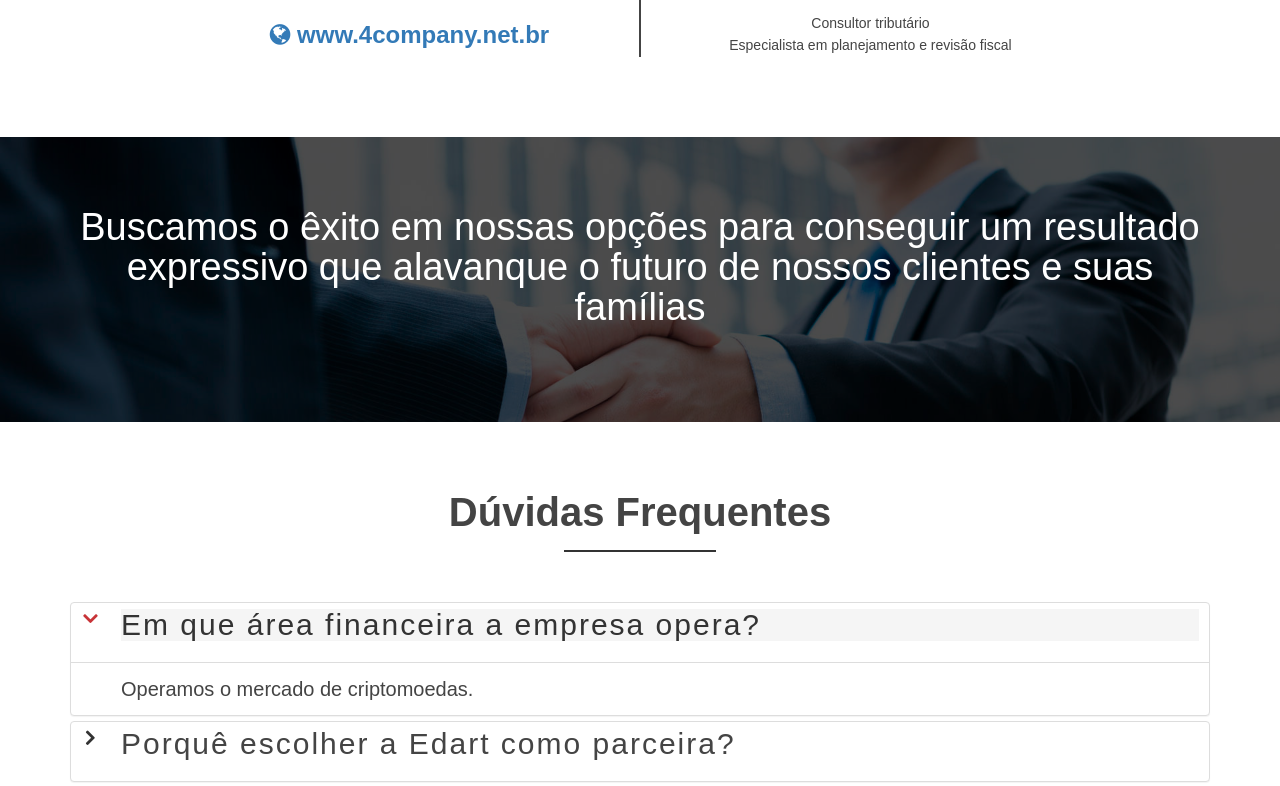
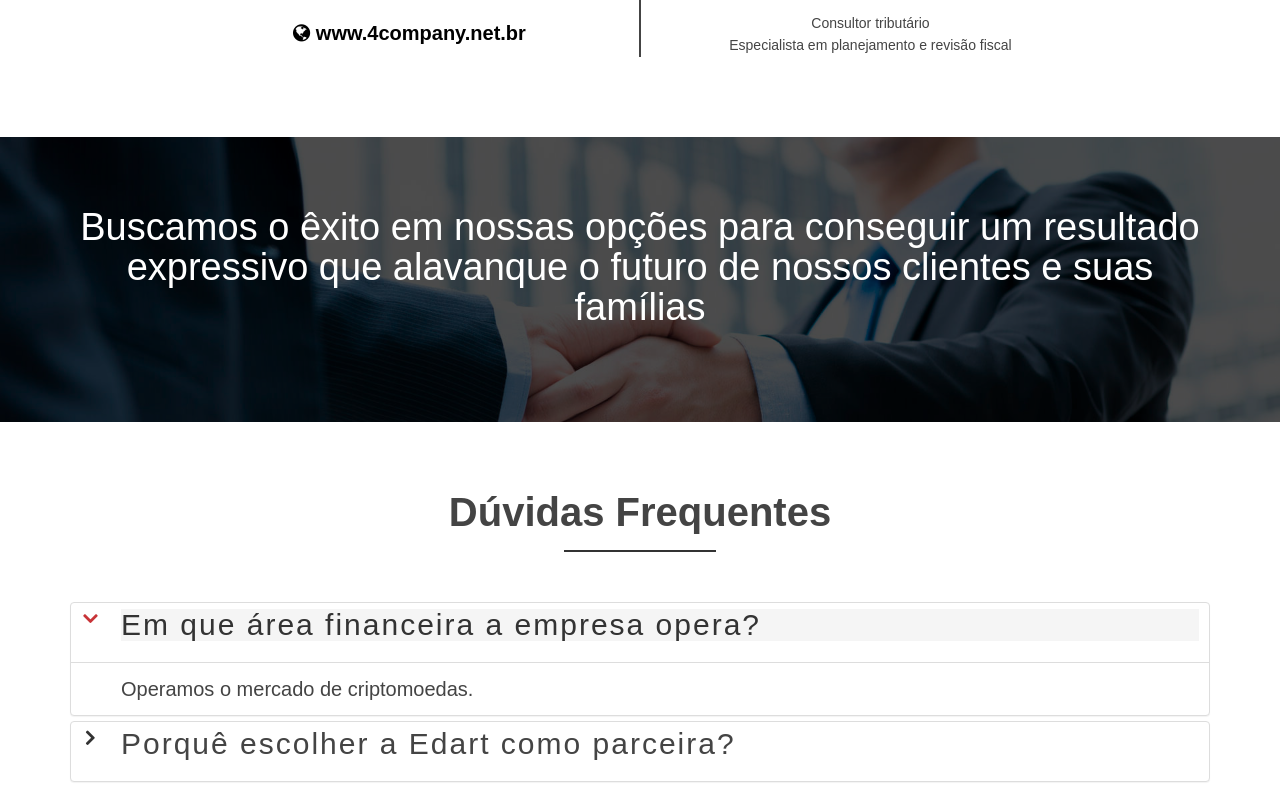
Before and after one commit to GianCarlosB/edart, a plain HTML site: page index.html in a window 1280 px wide. Shown: the part 3264-4050 px from the top of the page. Drawn offline with Linux system fonts and the light colour scheme; a web font is replaced by a local one.

Commit message:
Alteração da cor do link do site da empresa de contabilidade

```diff
--- a/css/style.css
+++ b/css/style.css
@@ -2029,6 +2029,10 @@ div#preloader {
   height: 300px;
 }
 
+.link-site {
+  color: #000;
+}
+
 /*----------------------------------------
  .End CSS
 ----------------------------------------*/
--- a/index.html
+++ b/index.html
@@ -721,11 +721,11 @@
 								<h5 class="fr">Bureau spécialisé en comptabilité, conseil et gestion d'entreprise</h5>
 								<h5 class="en">Office specializing in accounting, consulting and business management</h5>
 								<br/>
-								<h4>
+								<h5>
 									<a href="http://www.4company.net.br" target="_blank">
-										<strong><i class="fa fa-globe" aria-hidden="true"></i> www.4company.net.br</strong>
+										<strong class="link-site"><i class="fa fa-globe" aria-hidden="true"></i> www.4company.net.br</strong>
 									</a>
-								</h4>
+								</h5>
 							</div>
 						</div>
 						<div class="col-md-6 col-sm-6 col-xs-12 team-box-item-right">
```
Also changed, not shown: css/style.min.css, dist/css/style.min.css.
